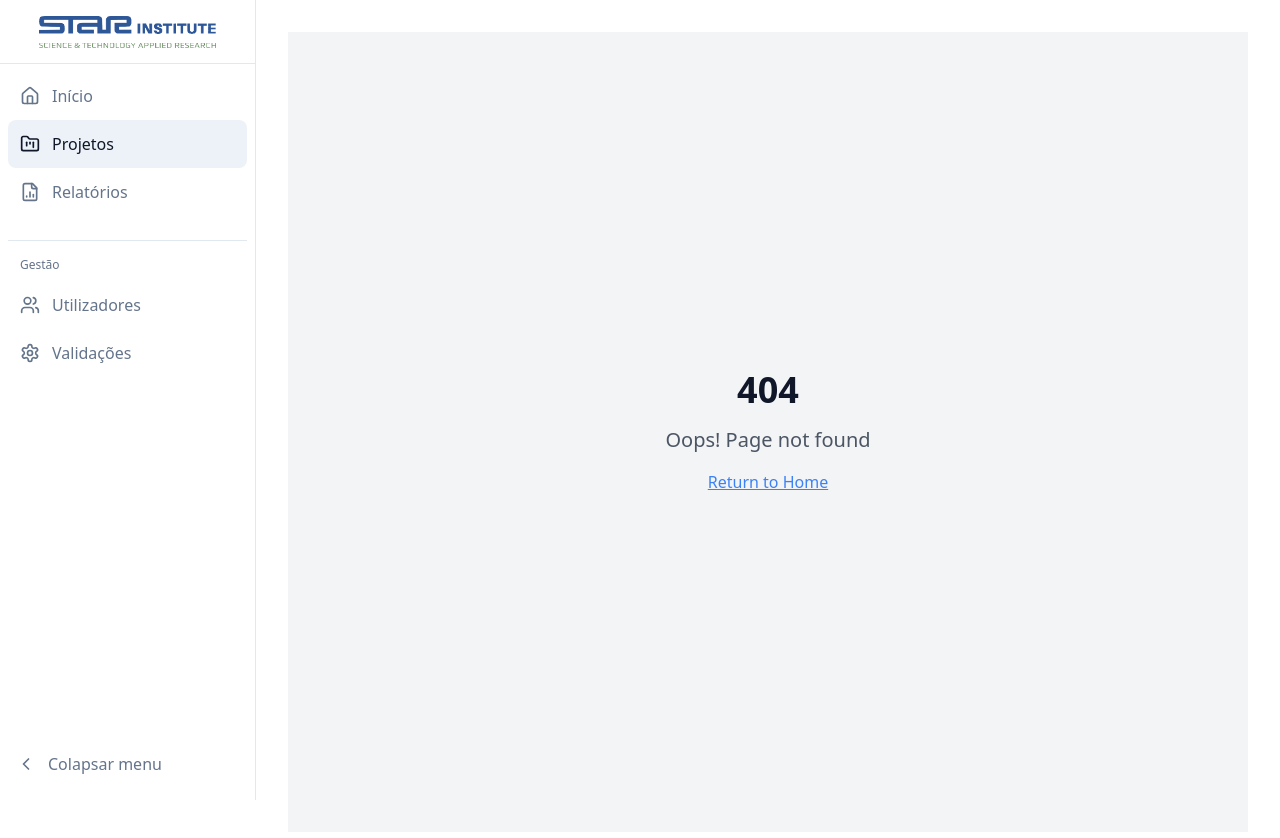
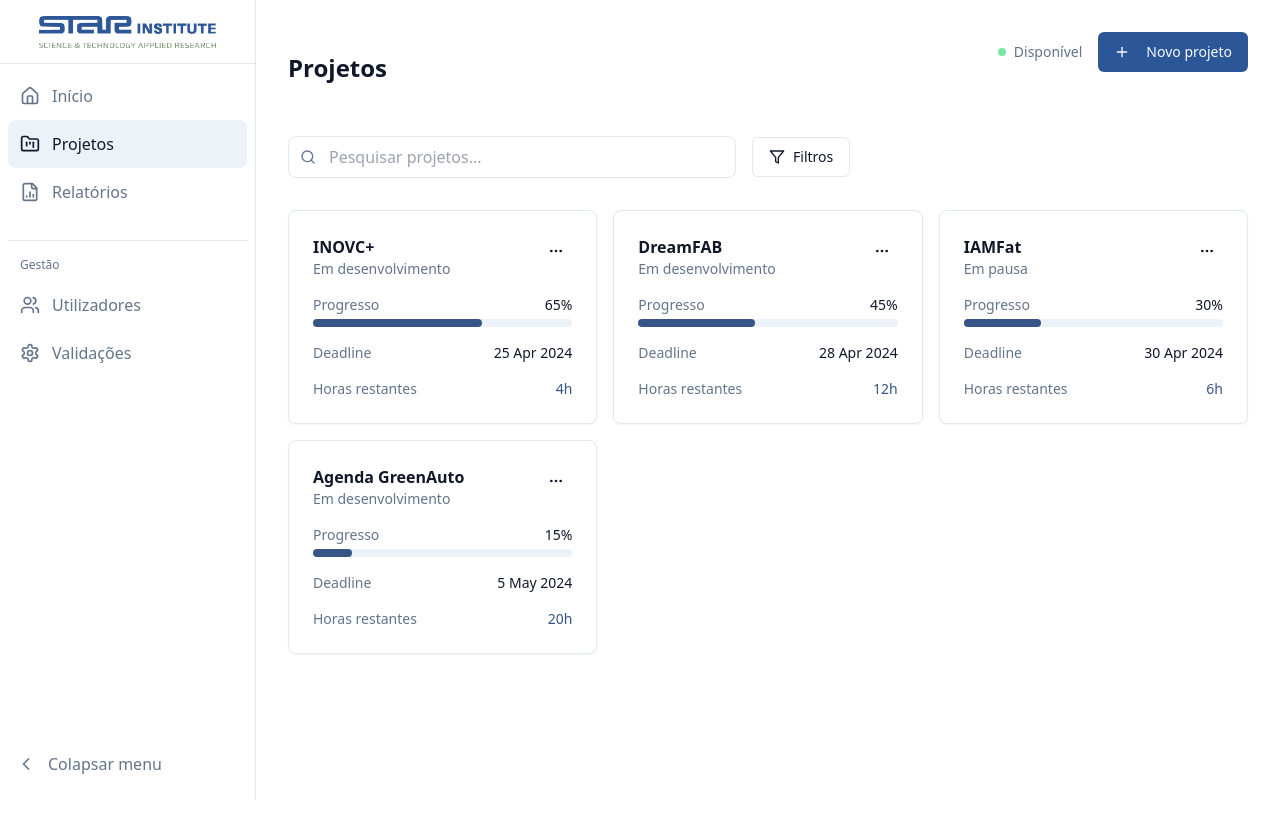
Before and after one commit to projetopint2025/project-resource-allocator, a React (Vite) app: page /projects in a window 1280 px wide. Before the commit this address had no page. Shown: the top 838 px of the page. After the commit the page ends 800 px from the top, so only its background shows below. Built offline with nearby package versions, Linux system fonts and the light colour scheme.

Commit message:
Implement project page and global UI elements
This commit introduces a new project page with a minimalist, modern, and intuitive design.  It includes features such as a search bar, filtering options, and a global availability indicator.  A "New Project" button is also added to all pages.

```diff
--- a/src/App.tsx
+++ b/src/App.tsx
@@ -6,6 +6,7 @@ import { QueryClient, QueryClientProvider } from "@tanstack/react-query";
 import { BrowserRouter, Routes, Route } from "react-router-dom";
 import { AppSidebar } from "./components/AppSidebar";
 import Index from "./pages/Index";
+import Projects from "./pages/Projects";
 import NotFound from "./pages/NotFound";
 
 const queryClient = new QueryClient();
@@ -19,6 +20,7 @@ const App = () => (
           <BrowserRouter>
             <Routes>
               <Route path="/" element={<Index />} />
+              <Route path="/projects" element={<Projects />} />
               <Route path="*" element={<NotFound />} />
             </Routes>
           </BrowserRouter>
--- /dev/null
+++ b/src/components/GlobalActions.tsx
@@ -0,0 +1,18 @@
+
+import { Plus } from "lucide-react";
+import { Button } from "@/components/ui/button";
+
+export const GlobalActions = () => {
+  return (
+    <div className="flex items-center justify-end gap-4 mb-8">
+      <div className="flex items-center gap-2">
+        <div className="h-2 w-2 rounded-full bg-green-400 animate-pulse" />
+        <span className="text-sm text-muted-foreground">Disponível</span>
+      </div>
+      <Button className="bg-[#2B5697] hover:bg-[#2B5697]/90">
+        <Plus className="h-4 w-4 mr-2" />
+        Novo projeto
+      </Button>
+    </div>
+  );
+};
--- a/src/pages/Index.tsx
+++ b/src/pages/Index.tsx
@@ -1,7 +1,7 @@
-
 import { LayoutDashboard, BarChart3, Users, AlertTriangle, Clock } from "lucide-react";
 import { Card, CardContent, CardHeader, CardTitle } from "@/components/ui/card";
 import { PieChart, Pie, Cell, ResponsiveContainer, Tooltip } from "recharts";
+import { GlobalActions } from "@/components/GlobalActions";
 
 const overviewCards = [
   {
@@ -54,10 +54,11 @@ const upcomingDeadlines = [
 const Index = () => {
   return (
     <div className="space-y-8 animate-fade-in">
-      <div>
+      <div className="flex items-center justify-between">
         <h1 className="text-2xl">
           Bom dia, <span className="font-semibold">Vasco</span>
         </h1>
+        <GlobalActions />
       </div>
 
       <div className="grid gap-4 md:grid-cols-2 lg:grid-cols-4">
--- /dev/null
+++ b/src/pages/Projects.tsx
@@ -0,0 +1,111 @@
+
+import { Search, Filter, MoreHorizontal } from "lucide-react";
+import { Card, CardContent } from "@/components/ui/card";
+import { Button } from "@/components/ui/button";
+import { GlobalActions } from "@/components/GlobalActions";
+
+const projects = [
+  {
+    id: 1,
+    name: "INOVC+",
+    status: "Em desenvolvimento",
+    progress: 65,
+    deadline: "25 Apr 2024",
+    hoursLeft: 4,
+  },
+  {
+    id: 2,
+    name: "DreamFAB",
+    status: "Em desenvolvimento",
+    progress: 45,
+    deadline: "28 Apr 2024",
+    hoursLeft: 12,
+  },
+  {
+    id: 3,
+    name: "IAMFat",
+    status: "Em pausa",
+    progress: 30,
+    deadline: "30 Apr 2024",
+    hoursLeft: 6,
+  },
+  {
+    id: 4,
+    name: "Agenda GreenAuto",
+    status: "Em desenvolvimento",
+    progress: 15,
+    deadline: "5 May 2024",
+    hoursLeft: 20,
+  },
+];
+
+const Projects = () => {
+  return (
+    <div className="space-y-8 animate-fade-in">
+      <div className="flex items-center justify-between">
+        <h1 className="text-2xl font-semibold">Projetos</h1>
+        <GlobalActions />
+      </div>
+
+      <div className="flex items-center gap-4 mb-8">
+        <div className="relative flex-1 max-w-md">
+          <Search className="absolute left-3 top-1/2 -translate-y-1/2 h-4 w-4 text-muted-foreground" />
+          <input
+            type="text"
+            placeholder="Pesquisar projetos..."
+            className="w-full pl-10 pr-4 py-2 rounded-lg border border-border bg-background focus:outline-none focus:ring-2 focus:ring-primary/20"
+          />
+        </div>
+        <Button variant="outline" className="gap-2">
+          <Filter className="h-4 w-4" />
+          Filtros
+        </Button>
+      </div>
+
+      <div className="grid gap-4 md:grid-cols-2 lg:grid-cols-3">
+        {projects.map((project) => (
+          <Card key={project.id} className="hover:shadow-md transition-shadow">
+            <CardContent className="p-6">
+              <div className="flex items-start justify-between mb-4">
+                <div>
+                  <h3 className="font-semibold">{project.name}</h3>
+                  <p className="text-sm text-muted-foreground">{project.status}</p>
+                </div>
+                <Button variant="ghost" size="icon" className="h-8 w-8">
+                  <MoreHorizontal className="h-4 w-4" />
+                </Button>
+              </div>
+
+              <div className="space-y-4">
+                <div>
+                  <div className="flex items-center justify-between text-sm mb-1">
+                    <span className="text-muted-foreground">Progresso</span>
+                    <span className="font-medium">{project.progress}%</span>
+                  </div>
+                  <div className="h-2 rounded-full bg-secondary">
+                    <div
+                      className="h-full rounded-full bg-primary transition-all"
+                      style={{ width: `${project.progress}%` }}
+                    />
+                  </div>
+                </div>
+
+                <div className="flex items-center justify-between text-sm">
+                  <span className="text-muted-foreground">Deadline</span>
+                  <span>{project.deadline}</span>
+                </div>
+
+                <div className="flex items-center justify-between text-sm">
+                  <span className="text-muted-foreground">Horas restantes</span>
+                  <span className="font-medium text-primary">{project.hoursLeft}h</span>
+                </div>
+              </div>
+            </CardContent>
+          </Card>
+        ))}
+      </div>
+    </div>
+  );
+};
+
+export default Projects;
```
